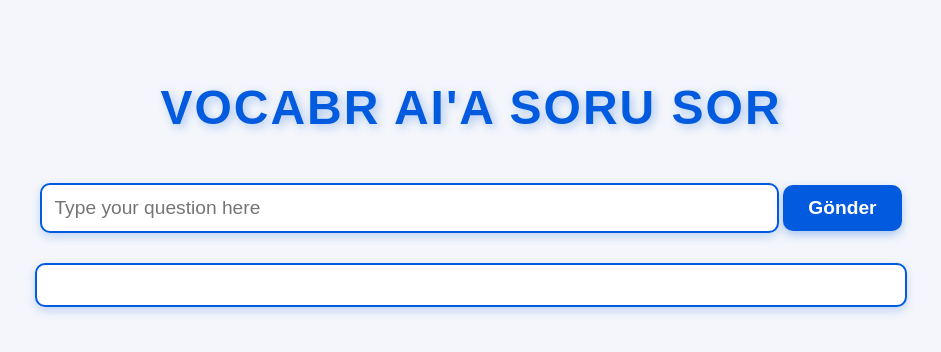
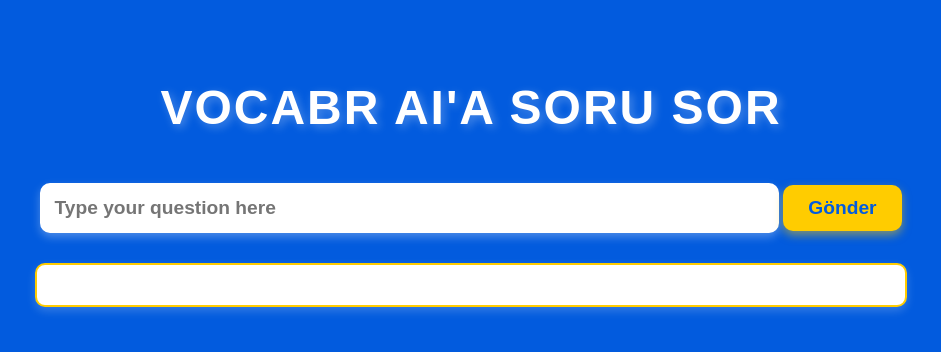
Before and after one commit to eytanbarakas/vocabrai, a plain HTML site: page index.html in a window 1280 px wide. Shown: the whole page, without its empty margins (169-1110 px from the left). Drawn offline with nearby package versions, Linux system fonts and the light colour scheme.

Commit message:
Update index.html

```diff
--- a/index.html
+++ b/index.html
@@ -4,11 +4,11 @@
   <meta charset="UTF-8">
   <meta name="viewport" content="width=device-width, initial-scale=1.0">
   <title>Vocabr Ai</title>
-  <style>
+ <style>
     /* General Body Styling */
     body {
-      background-color: #f4f6fb; /* Soft white-blue background */
-      color: #1c1c1c; /* Dark text for contrast */
+      background-color: #025BDE; /* Rich deep blue background */
+      color: #ffffff; /* White text for contrast */
       font-family: 'Poppins', sans-serif;
       text-align: center;
       padding: 40px;
@@ -17,11 +17,11 @@
     /* Heading Style */
     h1 {
       font-size: 3rem;
-      color: #025BDE;
+      color: #ffffff;
       font-weight: bold;
       text-transform: uppercase;
       letter-spacing: 2px;
-      text-shadow: 3px 3px 10px rgba(2, 91, 222, 0.3);
+      text-shadow: 3px 3px 10px rgba(255, 255, 255, 0.3);
       margin-bottom: 30px;
     }
 
@@ -30,22 +30,25 @@
       width: 60%;
       padding: 12px;
       font-size: 1.2rem;
-      border: 2px solid #025BDE;
+      border: 2px solid #ffffff;
       border-radius: 10px;
       outline: none;
-      box-shadow: 0 4px 10px rgba(2, 91, 222, 0.2);
+      background: #ffffff;
+      color: #025BDE;
+      font-weight: bold;
+      box-shadow: 0 4px 10px rgba(255, 255, 255, 0.3);
       transition: all 0.3s ease-in-out;
     }
 
     #user-input:focus {
-      border-color: #003a99;
-      background-color: #e6efff;
+      border-color: #ffcc00;
+      background-color: #f0f0f0;
     }
 
     /* Button Style */
     #fetch-data {
-      background-color: #025BDE;
-      color: #fff;
+      background-color: #ffcc00;
+      color: #025BDE;
       font-size: 1.2rem;
       font-weight: bold;
       border: none;
@@ -53,24 +56,25 @@
       padding: 12px 25px;
       margin-top: 20px;
       cursor: pointer;
-      box-shadow: 0 4px 10px rgba(2, 91, 222, 0.3);
+      box-shadow: 0 4px 10px rgba(255, 204, 0, 0.5);
       transition: all 0.3s ease-in-out;
     }
 
     #fetch-data:hover {
-      background-color: #003a99;
+      background-color: #ffd633;
       transform: scale(1.05);
-      box-shadow: 0 6px 14px rgba(2, 91, 222, 0.4);
+      box-shadow: 0 6px 14px rgba(255, 204, 0, 0.7);
     }
 
     /* Result Display */
     #result {
       margin-top: 30px;
       padding: 20px;
-      background-color: #fff;
-      border: 2px solid #025BDE;
+      background-color: #ffffff;
+      color: #025BDE;
+      border: 2px solid #ffcc00;
       border-radius: 10px;
-      box-shadow: 0 4px 10px rgba(2, 91, 222, 0.2);
+      box-shadow: 0 4px 10px rgba(255, 255, 255, 0.2);
       font-size: 1.2rem;
       font-weight: 500;
       white-space: pre-wrap;
```
